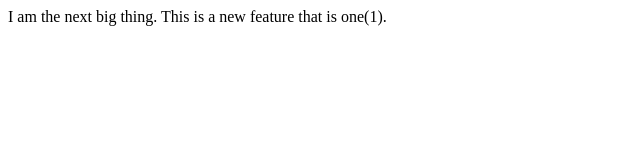
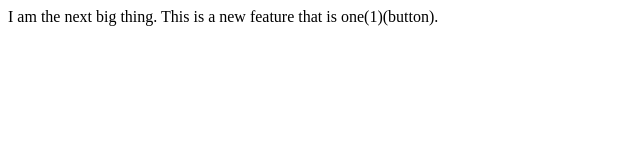
Before and after one commit to viggu2233/localrepo, a plain HTML site: page index.html in a window 1280 px wide. Shown: the full height of the page, 0-640 px from the left. Drawn offline with Linux system fonts and the light colour scheme.

Commit message:
Add button

```diff
--- a/index.html
+++ b/index.html
@@ -1,4 +1,4 @@
 <P>
     I am the next big thing.
-    This is a new feature that is one(1).
+    This is a new feature that is one(1)(button).
 </P>
```
